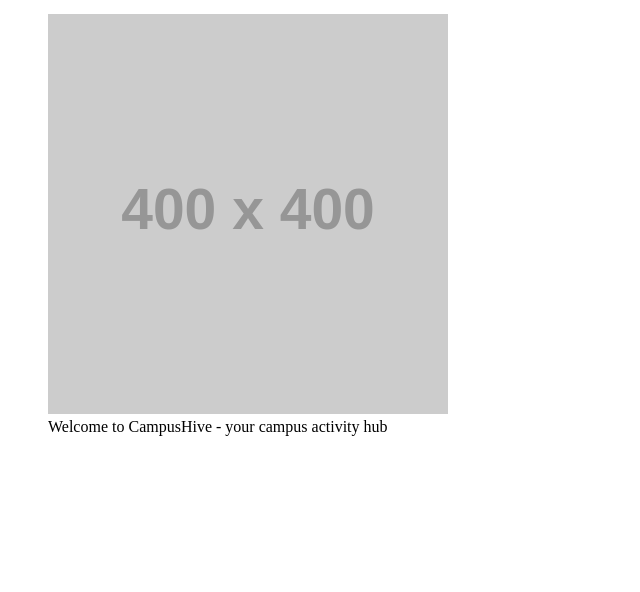
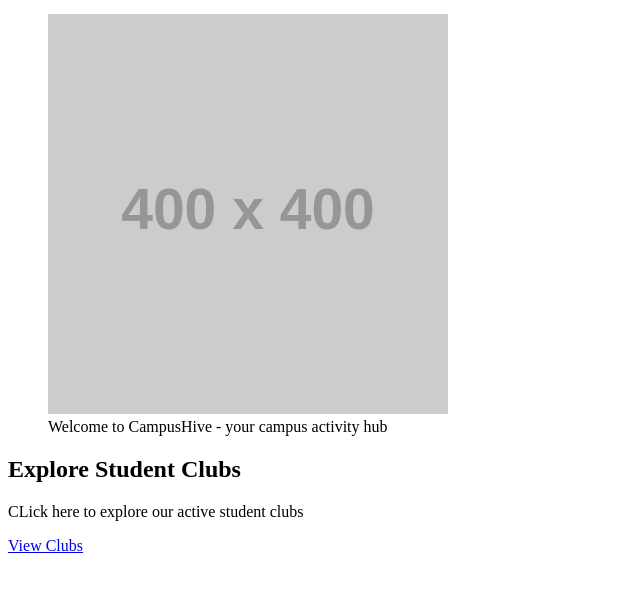
Before and after one commit to ssukhmnn/Campus-Hive, a website: page index.html in a window 1280 px wide. Shown: the part 136-728 px from the top of the page, without its empty margins (0-640 px from the left). Drawn offline with Linux system fonts and the light colour scheme; placeholder pictures from the web are drawn by us.

Commit message:
second secton added

```diff
--- a/index.html
+++ b/index.html
@@ -24,10 +24,13 @@
     <img src="https://placehold.co/400x400?text=Hello+World"/>
     <figcaption>Welcome to CampusHive - your campus activity hub</figcaption>
   </figure>
-    </section>
   </section>
-  <section></section>
-  <section></section>
+
+  <section>
+    <h2>Explore Student Clubs</h2>
+    <p>CLick here to explore our active student clubs</p>
+    <a href ="clubs.html">View Clubs</a>
+  </section>
 
   </main>
 
```
